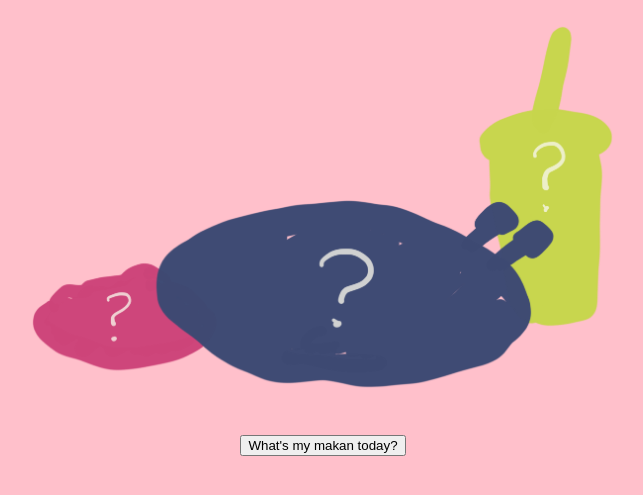
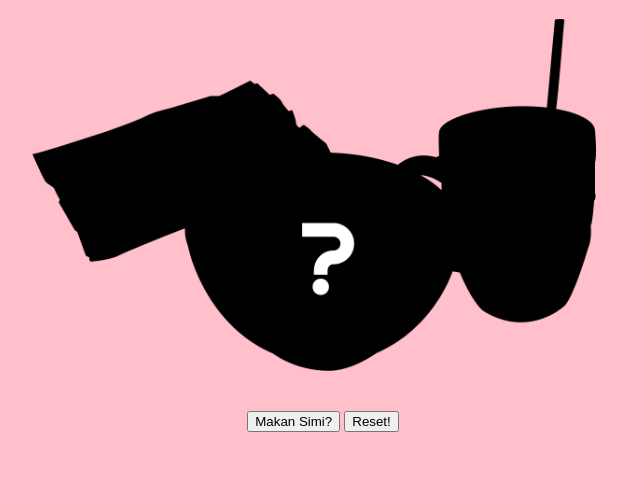
Before and after one commit to poopeepop/makansimi, a plain HTML site: page index.html in a window 1280 px wide. Shown: the part 187-682 px from the top of the page, without its empty margins (317-960 px from the left). Drawn offline with Linux system fonts and the light colour scheme.

Commit message:
Image Changes + JS button
- Change default image to vectorised
- Added result image
- Added button to switch image src

```diff
--- a/index.html
+++ b/index.html
@@ -10,9 +10,12 @@
 		</nav>
 	</header>
 <h1>Makan Simi?!</h1>
-<div class="magic">
-	<img class="meal-image" src="Assets/Simi_Default.png" alt="Dunno what">
+<div>
+	<img id="meal-image" src="Assets/Simi_Default_Masked.png" alt="Dunno what">
 </div>
-<button type="button">What's my makan today?</button>
+
+<button onclick="document.getElementById('meal-image').src='Assets/Laksa_Meal.png'">Makan Simi?</button>
+<button onclick="document.getElementById('meal-image').src='Assets/Simi_Default_Masked.png'">Reset!</button>
+
 </body>
 </html>
--- a/styles.css
+++ b/styles.css
@@ -3,12 +3,9 @@ body {
 	text-align:  center;
 }
 
-.magic{
+#meal-image{
+	width: 600px;
 	padding-bottom:40px;
-
-}
-.meal-image{
-	width: 600px;
 }
 
 .header-nav{
```
Also changed, not shown: Assets/Laksa_Meal.png (added), Assets/Simi_Default_Masked.png (added), 1 other file.
